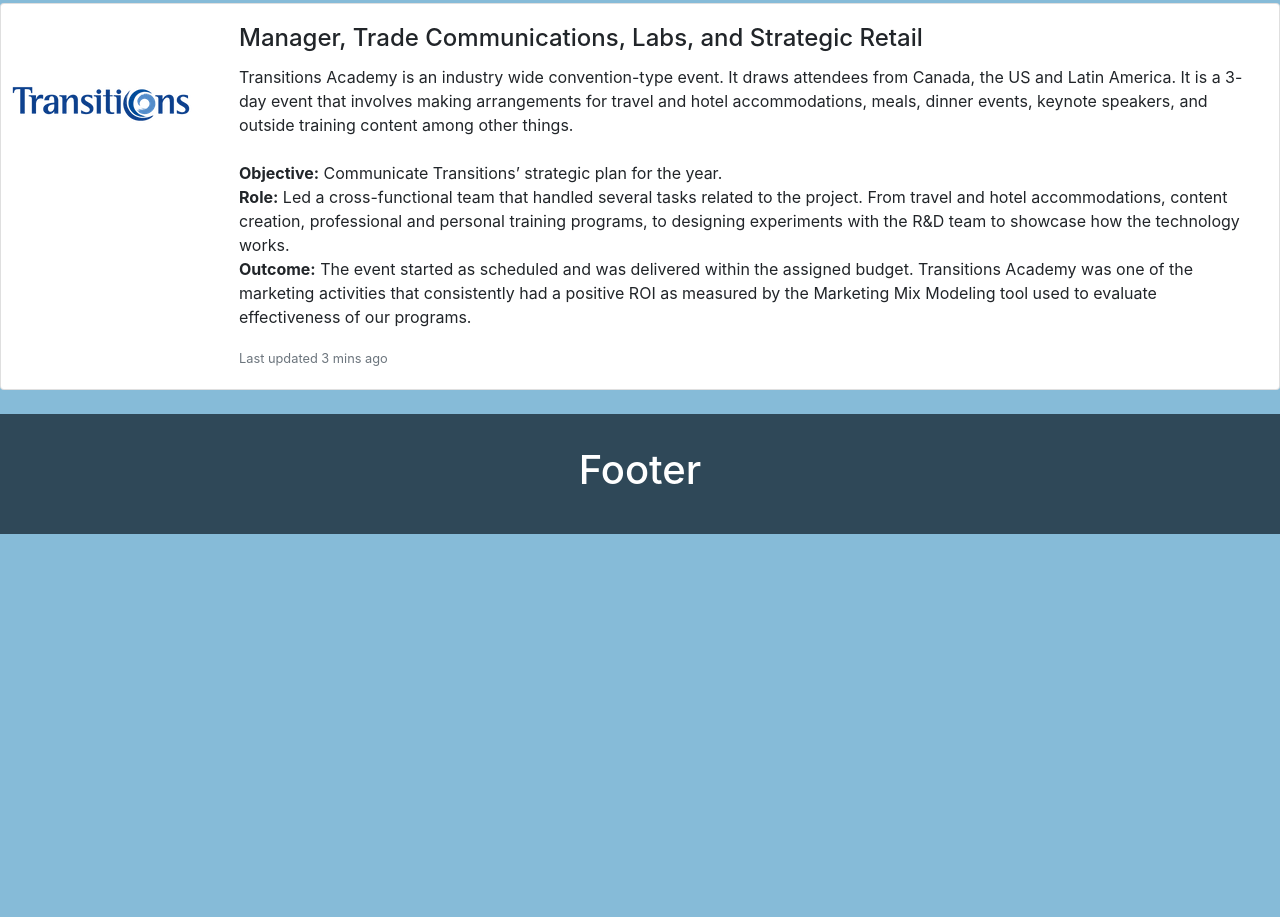
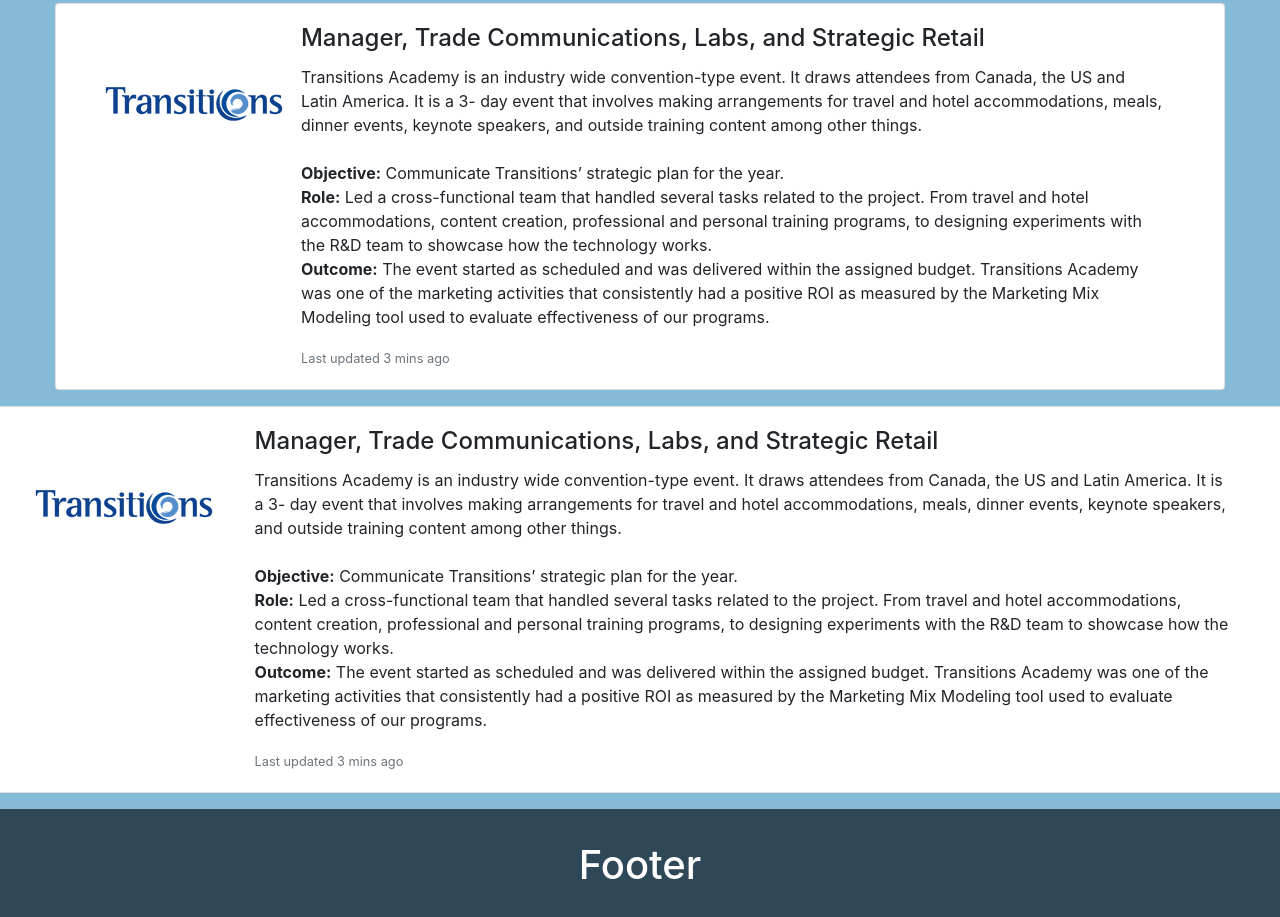
Before and after one commit to solismc/jsportfolio, a website: page public/brand.html in a window 1280 px wide. Shown: the part 385-1302 px from the top of the page. Before the commit the page ends 919 px from the top, so only its background shows below. Drawn offline with nearby package versions, Linux system fonts and the light colour scheme.

Commit message:
Card for brand page is ready.

```diff
--- a/public/brand.html
+++ b/public/brand.html
@@ -33,7 +33,9 @@
         <h5>Project Manager with 6+ years of experience. Exceptional background managing complex projects that span from website development and implementation to product launches and trade show participation. Leader with experience managing international teams. Expert developing effective integrated marketing communication strategies for brand positioning and product launches. Excellent ability to incorporate both traditional media (TV, Radio, Print) with digital media (Social media, email, blog, web) to raise brand awareness and market penetration. Multimillion-dollar P&L administration with exceptional background in distributor network management and sales. Fluent in Spanish, conversational Portuguese.</h5>
       </span>
     </section>
-    <section class="card mb-4">
+    <section class="row justify-content-center">
+    <section class=col-11>
+    <section class="card mb-3" style="width:auto">
       <section class="row g-0">
         <section class="col-md-2">
           <img src="images/transitions-lenses-vector-logo.png" alt="Transitions Logo">
@@ -51,6 +53,26 @@
         </section>
         </section>
       </section>
+      </section>
+      <section class="card mb-3" style="width:auto">
+        <section class="row g-0">
+          <section class="col-md-2">
+            <img src="images/transitions-lenses-vector-logo.png" alt="Transitions Logo">
+          </section>
+          <section class="col-md-10">
+            <section class="card-body">
+              <h4 class="card-title">Manager, Trade Communications, Labs, and Strategic Retail</h5>
+              <p class="card-text">Transitions Academy is an industry wide convention-type event. It draws attendees from Canada, the US and Latin America. It is a 3- day event that involves making arrangements for travel and hotel accommodations, meals, dinner events, keynote speakers, and outside training content among other things.<br>
+                <br><strong>Objective:</strong> Communicate Transitions’ strategic plan for the year.
+                <br><strong>Role:</strong> Led a cross-functional team that handled several tasks related to the project. From travel and hotel accommodations, content creation, professional and personal training programs, to designing experiments with the R&D team to showcase how the technology works.
+                <br><strong>Outcome:</strong> The event started as scheduled and was delivered within the assigned budget.
+                Transitions Academy was one of the marketing activities that consistently had a positive ROI as measured by the Marketing Mix Modeling tool used to evaluate effectiveness of our programs.</p>
+              <p class="card-text"><small class="text-muted">Last updated 3 mins ago</small></p>
+            </section>
+          </section>
+          </section>
+        </section>
+        </section>
       </section>
       </section>
     <nav class="section-header-react">
--- a/public/screen.css
+++ b/public/screen.css
@@ -18,6 +18,8 @@
 .card {
   /*background-color: #86BBD8;
   border: none;*/
+  padding-left: 3vw;
+  padding-right: 3vw;
 }
 .App {
   text-align: center;
```
